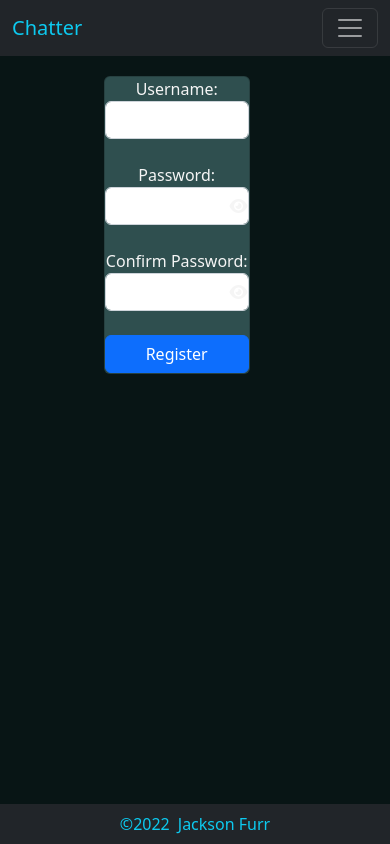
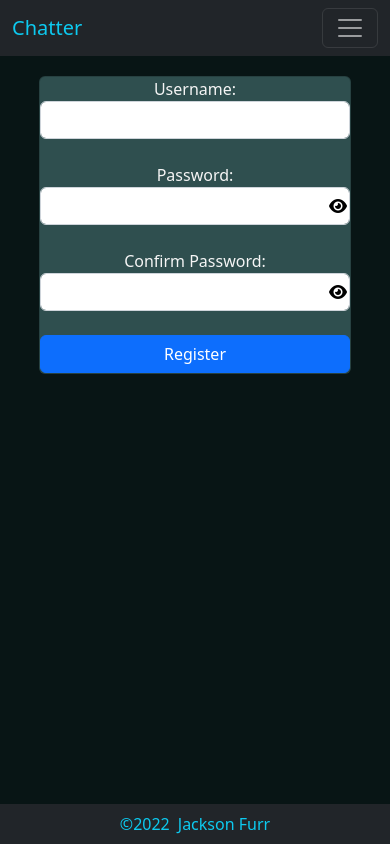
Before and after one commit to Furrj/ChatterClient, a React (Create React App) app: page /register in a window 390 px wide. Built offline with nearby package versions, Linux system fonts and the light colour scheme.

Commit message:
reg and login mobile sizing

```diff
--- a/src/index.css
+++ b/src/index.css
@@ -2,6 +2,19 @@ body {
   text-align: center;
   background-color: rgb(8, 21, 21);
   color: whitesmoke;
+}
+
+input {
+  text-align: center;
+}
+
+textarea {
+  text-align: center;
+}
+
+hr {
+  margin-top: 10px;
+  margin-bottom: 10px;
 }
 
 .light-mode {
@@ -11,11 +24,6 @@ body {
 .navbar {
   position: fixed;
   width: 100%;
-}
-
-hr {
-  margin-top: 10px;
-  margin-bottom: 10px;
 }
 
 .wrapper {
@@ -35,14 +43,6 @@ hr {
   background-color: lightcyan;
 }
 
-input {
-  text-align: center;
-}
-
-textarea {
-  text-align: center;
-}
-
 @media only screen and (max-width: 450px) {
   .allTodosCont {
     display: flex;
--- a/src/views/LoginPage.module.css
+++ b/src/views/LoginPage.module.css
@@ -1,3 +1,12 @@
+.loginCont {
+  display: grid;
+  grid-template-columns: 1fr 2fr 1fr;
+}
+
+.loginCard {
+  grid-column: 2;
+}
+
 .passwordCont {
   position: relative;
 }
@@ -7,4 +16,13 @@
   top: 57%;
   right: 1%;
   cursor: pointer;
+  color: black;
 }
+
+@media only screen and (max-width: 450px) {
+  .loginCont {
+    display: flex;
+    flex-direction: row;
+    justify-content: center;
+  }
+}
--- a/src/views/LoginPage.tsx
+++ b/src/views/LoginPage.tsx
@@ -1,9 +1,6 @@
 import React, { useState } from "react";
 import { useNavigate, NavigateFunction } from "react-router-dom";
 import styles from "./LoginPage.module.css";
-
-//LAYOUTS
-import CardWrapper from "../layouts/CardWrapper";
 
 //TS
 import { IUser } from "../App";
@@ -69,7 +66,7 @@ const LoginPage: React.FC<IProps> = ({
         password.getAttribute("type") === "password" ? "text" : "password";
       password.setAttribute("type", type);
     }
-    const eye = document.querySelector("#eye1");
+    const eye = document.querySelector("#eye");
     if (eye) {
       if (eye.classList.contains("fa-eye-slash")) {
         eye.classList.remove("fa-eye-slash");
@@ -87,8 +84,8 @@ const LoginPage: React.FC<IProps> = ({
   };
 
   return (
-    <CardWrapper>
-      <div className="card mt-3 loginCard">
+    <div className={styles.loginCont}>
+      <div className={`card mt-3 ${styles.loginCard}`}>
         <div>Username: </div>
         <input
           type="text"
@@ -125,7 +122,7 @@ const LoginPage: React.FC<IProps> = ({
           Login
         </button>
       </div>
-    </CardWrapper>
+    </div>
   );
 };
 
--- a/src/views/RegisterPage.module.css
+++ b/src/views/RegisterPage.module.css
@@ -1,3 +1,12 @@
+.regCont {
+  display: grid;
+  grid-template-columns: 1fr 2fr 1fr;
+}
+
+.regCard {
+  grid-column: 2;
+}
+
 .passwordCont {
   position: relative;
 }
@@ -7,4 +16,13 @@
   top: 57%;
   right: 1%;
   cursor: pointer;
+  color: black;
 }
+
+@media only screen and (max-width: 450px) {
+  .regCont {
+    display: flex;
+    flex-direction: row;
+    justify-content: center;
+  }
+}
--- a/src/views/RegisterPage.tsx
+++ b/src/views/RegisterPage.tsx
@@ -1,9 +1,6 @@
 import React, { useState, useEffect } from "react";
 import { useNavigate, NavigateFunction } from "react-router-dom";
 import styles from "./RegisterPage.module.css";
-
-//LAYOUTS
-import CardWrapper from "../layouts/CardWrapper";
 
 //TS
 import { IUser } from "../App";
@@ -113,8 +110,8 @@ const RegisterPage: React.FC<IProps> = ({
   };
 
   return (
-    <CardWrapper>
-      <div className="card mt-3 regCard">
+    <div className={styles.regCont}>
+      <div className={`card mt-3 ${styles.regCard}`}>
         <div>Username: </div>
         <input
           type="text"
@@ -174,7 +171,7 @@ const RegisterPage: React.FC<IProps> = ({
           Register
         </button>
       </div>
-    </CardWrapper>
+    </div>
   );
 };
 
```
